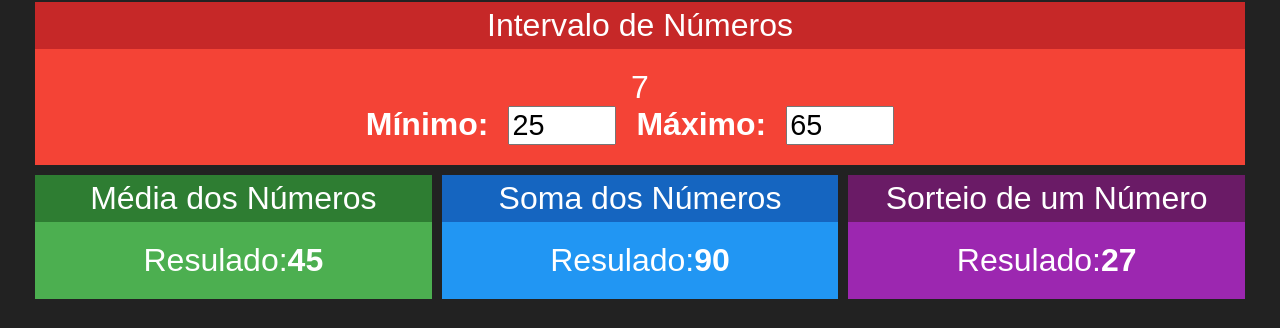
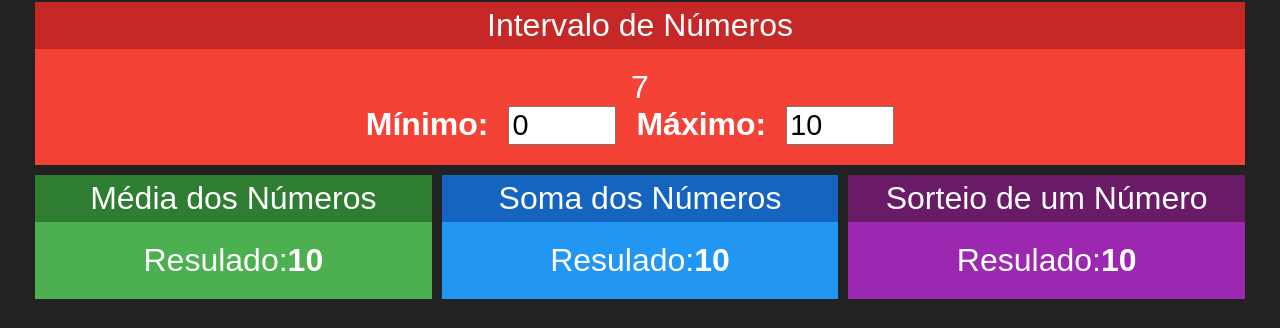
Before and after one commit to anaBeatrizWalker/gerenciamentoDeEstado, a React (Create React App) app: page / in a window 1280 px wide. Shown: the part 193-521 px from the top of the page. Built offline with nearby package versions, Linux system fonts and the light colour scheme.

Commit message:
Integrando o Redux

```diff
--- a/src/App.js
+++ b/src/App.js
@@ -1,4 +1,4 @@
-import React, { useState } from 'react'
+import React from 'react'
 import './App.css';
 
 import Intervalo from './components/Intervalo';
@@ -8,22 +8,17 @@ import Sorteio from './components/Sorteio';
 
 function App() {
 
-  const [min, setMin] = useState(25)
-  const [max, setMax] = useState(65)
-
   return (
     <div className="App">
       <h1>Exercício React-Redux (Versão Simples)</h1>
       <div className='linha'>
-        <Intervalo min={min} max={max}
-          onMinChanged={setMin} onMaxChanged={setMax}
-        ></Intervalo>
+        <Intervalo></Intervalo>
       </div>
 
       <div className='linha'>
-        <Media min={min} max={max}></Media>
-        <Soma min={min} max={max}></Soma>
-        <Sorteio min={min} max={max}></Sorteio>
+        <Media></Media>
+        <Soma></Soma>
+        <Sorteio></Sorteio>
       </div>
     </div>
   );
--- a/src/components/Intervalo.jsx
+++ b/src/components/Intervalo.jsx
@@ -4,20 +4,16 @@ import Card from './Card'
 
 export default props =>{
 
-    const { min, max } = props
-
     return (
         <Card title='Intervalo de Números' red>7
             <div className='Intervalo'>
                 <span>
                     <strong>Mínimo:</strong>
-                    <input type="number" value={min}
-                        onChange={e => props.onMinChanged(+e.target.value)}/>
+                    <input type="number" value={0} readOnly/>
                 </span>
                 <span>
                     <strong>Máximo:</strong>
-                    <input type="number" value={max}
-                        onChange={e => props.onMaxChanged(+e.target.value)}/>
+                    <input type="number" value={10} readOnly/>
                 </span>
             </div>
         </Card>
--- a/src/components/Media.jsx
+++ b/src/components/Media.jsx
@@ -2,17 +2,13 @@ import React from 'react'
 import Card from './Card'
 
 export default props =>{
-
-    const { max, min } = props
-    //const min = props.min
-    //const max = props.max
 
     return (
         <Card title='Média dos Números' green>
             <div>
                 <span>
                     <span>Resulado:</span>
-                    <strong>{(max + min)/2}</strong>
+                    <strong>{10}</strong>
                 </span>
             </div>
         </Card>
--- a/src/components/Soma.jsx
+++ b/src/components/Soma.jsx
@@ -2,15 +2,13 @@ import React from 'react'
 import Card from './Card'
 
 export default props =>{
-
-    const { max, min } = props
 
     return (
         <Card title='Soma dos Números' blue>
             <div>
                 <span>
                     <span>Resulado:</span>
-                    <strong>{max + min}</strong>
+                    <strong>{10}</strong>
                 </span>
             </div>
         </Card>
--- a/src/components/Sorteio.jsx
+++ b/src/components/Sorteio.jsx
@@ -2,16 +2,13 @@ import React from 'react'
 import Card from './Card'
 
 export default props =>{
-
-    const { max, min } = props
-    const aleatorio = parseInt(Math.random() * (max - min)) + min
 
     return (
         <Card title='Sorteio de um Número' purple>
             <div>
                 <span>
                     <span>Resulado:</span>
-                    <strong>{aleatorio}</strong>
+                    <strong>{10}</strong>
                 </span>
             </div>
         </Card>
--- a/src/index.js
+++ b/src/index.js
@@ -4,10 +4,26 @@ import './index.css';
 import App from './App';
 import reportWebVitals from './reportWebVitals';
 
+import { Provider } from 'react-redux'
+import storeConfig from './store/storeConfig'
+
+//Criando a store
+const store = storeConfig()
+
+/*Se fosse criar mais estados
+const estado1 = storeConfig()
+const estado2 = storeConfig()
+const estado3 = storeConfig()
+*/
+
 ReactDOM.render(
-  <React.StrictMode>
-    <App />
-  </React.StrictMode>,
+
+  <Provider store={store}>
+    <React.StrictMode>
+      <App />
+    </React.StrictMode>
+  </Provider>,
+
   document.getElementById('root')
 );
 
--- /dev/null
+++ b/src/store/storeConfig.js
@@ -0,0 +1,24 @@
+import {createStore, combineReducers} from 'redux' //combina todos os reducers para gerar a store
+
+const reducers = combineReducers({
+    numeros: function(state, action){//chave: nome do estado, valor:função que gera o estado da chave
+        console.log(state, ' ', action)
+        return {
+            min: 1, //valores fixos
+            max: 10
+        }
+    },
+    nomes: function(state, action){
+        return [
+            'Ana',
+            'Gustavo',
+            'Pedro'
+        ]
+    }
+})
+
+//Função que configura e cria o estado a partir do reducer
+function storeConfig(){
+    return createStore(reducers)
+}
+export default storeConfig
```
